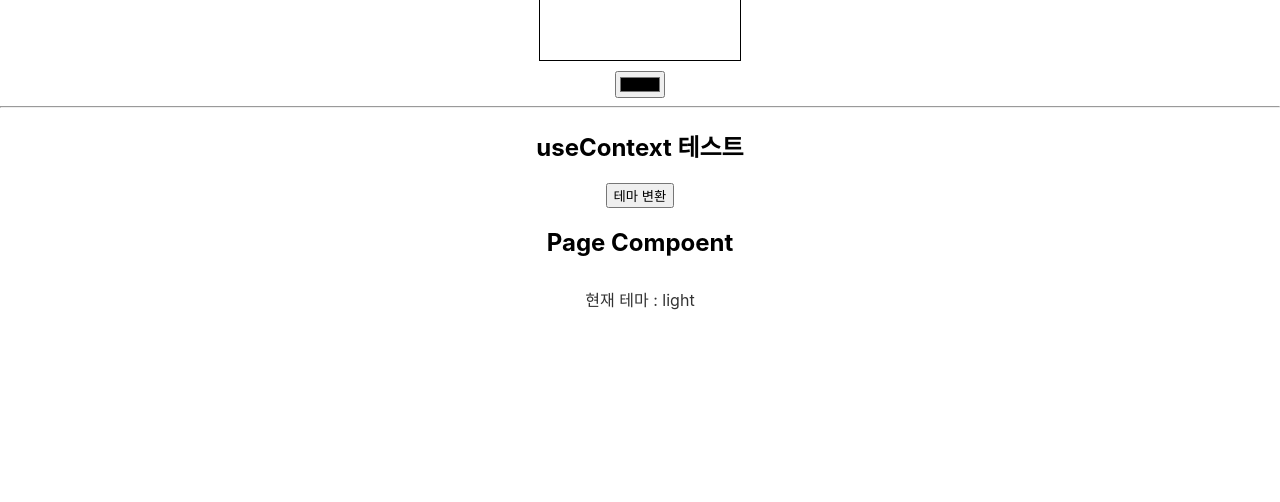
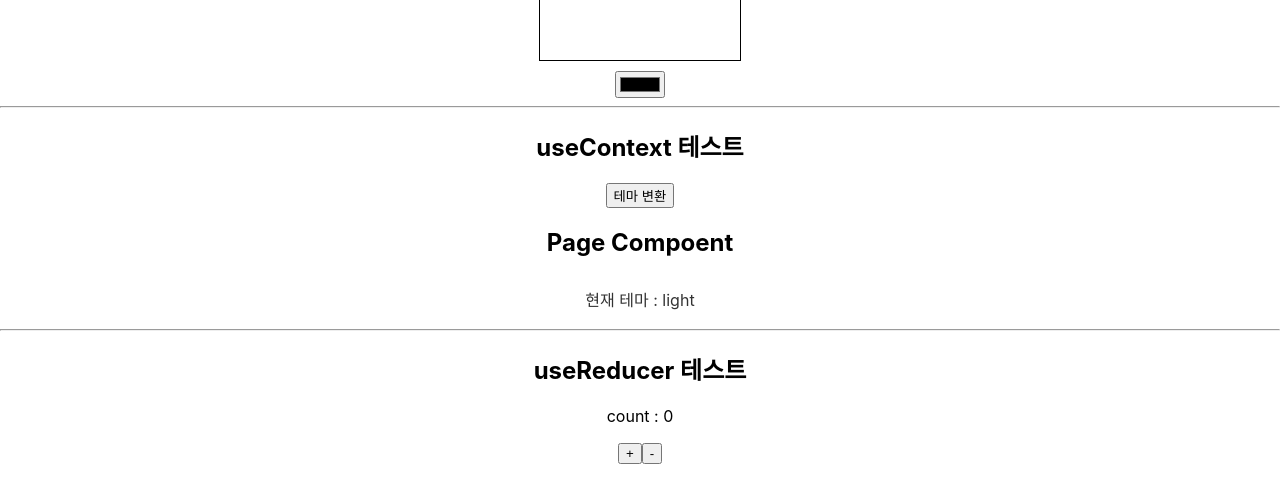
Before and after one commit to nam2626/2024_KH_08_React, a React (Create React App) app in the folder hook-ex/: page / in a window 1280 px wide. Shown: the part 826-1328 px from the top of the page. Built offline with nearby package versions, Linux system fonts and the light colour scheme; the HTML template or start-up script is replaced by a standard one.

Commit message:
reducer 적용전

```diff
--- a/hook-ex/src/App.js
+++ b/hook-ex/src/App.js
@@ -6,6 +6,7 @@ import RefEx from './components/RefEx';
 import MemoEx from './components/MemoEx';
 import Callback from './components/Callback';
 import ContextComponent from './components/ContextComponent';
+import CounterReducer from './components/CounterReducer';
 
 function App() {
   return (
@@ -21,6 +22,8 @@ function App() {
       <Callback/>
       <hr/>
       <ContextComponent/>
+      <hr/>
+      <CounterReducer/>
     </div>
   );
 }
--- /dev/null
+++ b/hook-ex/src/components/CounterReducer.js
@@ -0,0 +1,16 @@
+import React, { useState } from 'react';
+export default function CounterReducer() {
+    const [count, setCount] = useState(0);
+
+    const addCount = () => setCount(count + 1);
+    const minusCount = () => setCount(count - 1);
+
+    return (
+        <div>
+            <h2>useReducer 테스트</h2>
+            <p>count : {count}</p>
+            <button onClick={addCount}>+</button>
+            <button onClick={minusCount}>-</button>
+        </div>
+    );
+}
```
